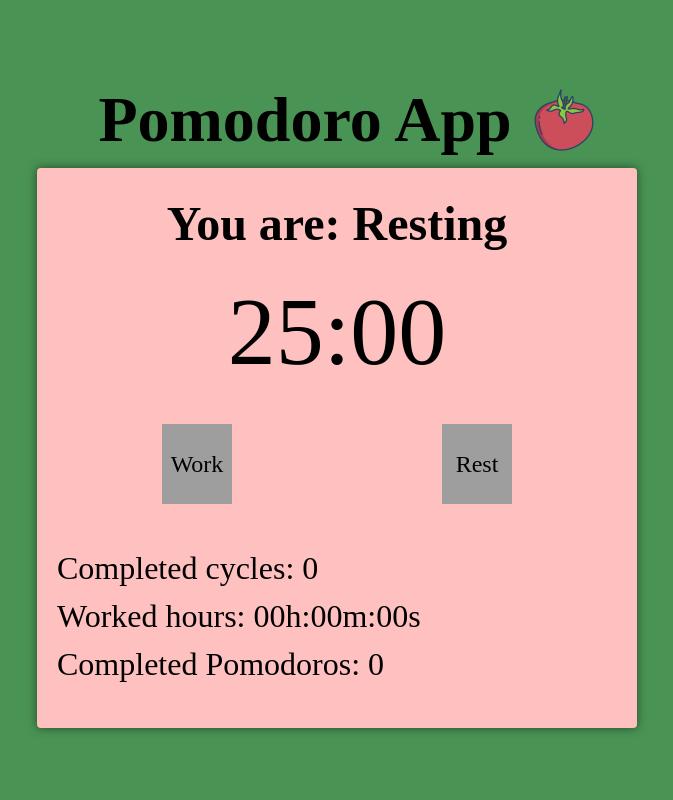
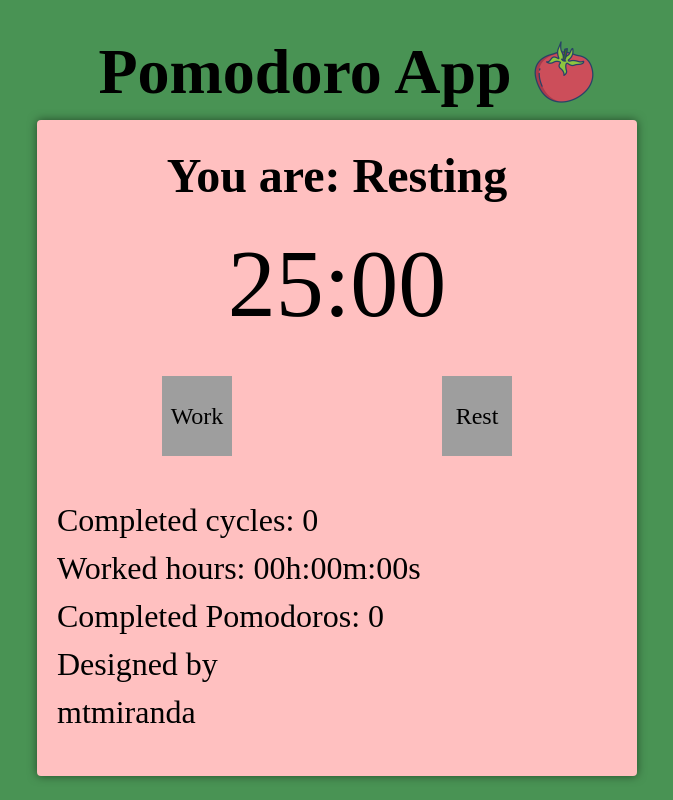
Before and after one commit to mtmiranda/pomodoro-task, a React (Create React App) app: page / in a window 1280 px wide. Shown: the whole page, without its empty margins (303-976 px from the left). Built offline with nearby package versions, Linux system fonts and the light colour scheme; grey boxes are pictures that could not be loaded; a web font is replaced by a local one.

Commit message:
Adding new splash aside photo

```diff
--- a/src/Components/PomodoroTimer/index.tsx
+++ b/src/Components/PomodoroTimer/index.tsx
@@ -104,7 +104,7 @@ export default function PomodoroTimer(props: Props): JSX.Element {
   ]);
 
   return (
-    <div className={styles.pomodoro__wrapper}>
+    <main className={styles.pomodoro__wrapper}>
       <h2>You are: {working ? 'Working' : 'Resting'}</h2>
 
       <Timer mainTime={mainTime} />
@@ -120,10 +120,19 @@ export default function PomodoroTimer(props: Props): JSX.Element {
       </div>
 
       <div className={styles.details}>
-        <p>Completed cycles: {completedCycles}</p>
-        <p>Worked hours: {secondsToTime(fullWorkingTime)}</p>
-        <p>Completed Pomodoros: {numberOfPomodoros}</p>
+        <div className={styles.details__items}>
+          <p>Completed cycles: {completedCycles}</p>
+          <p>Worked hours: {secondsToTime(fullWorkingTime)}</p>
+          <p>Completed Pomodoros: {numberOfPomodoros}</p>
+        </div>
+        <div className={styles.container__brand}>
+          <div className={styles.brand}>
+            <p>
+              Designed by <br /> mtmiranda
+            </p>
+          </div>
+        </div>
       </div>
-    </div>
+    </main>
   );
 }
```
